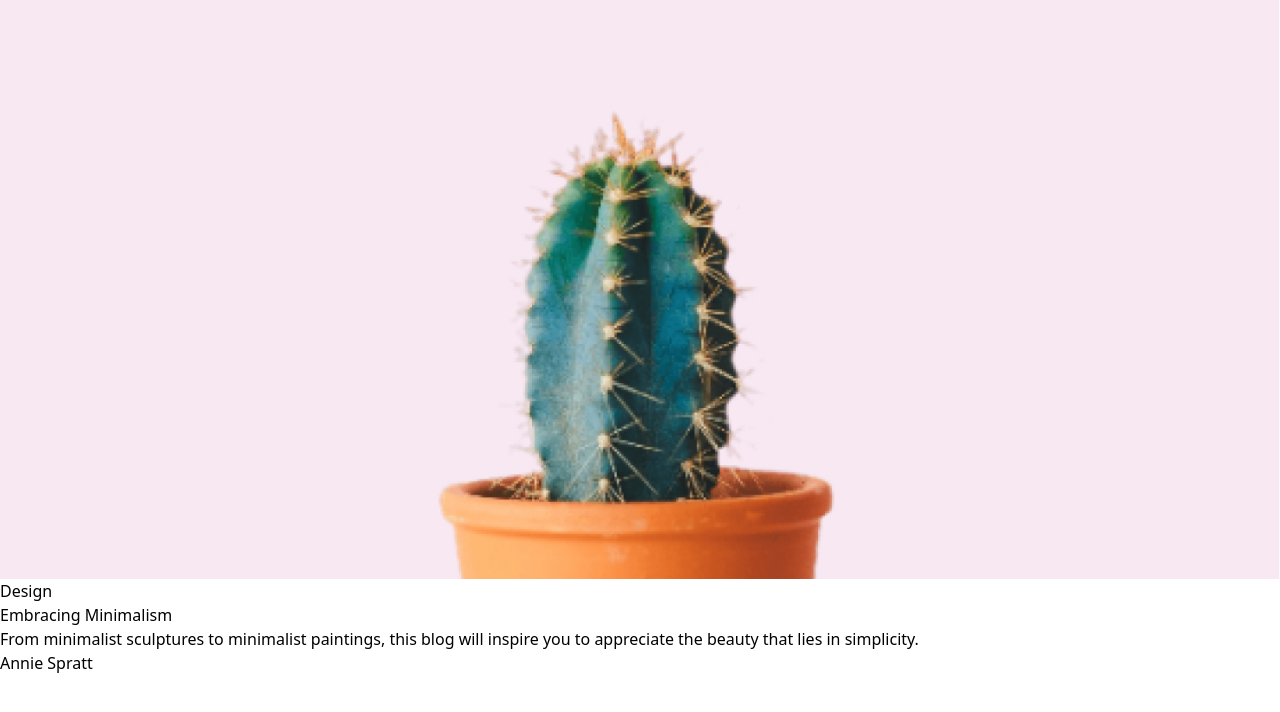
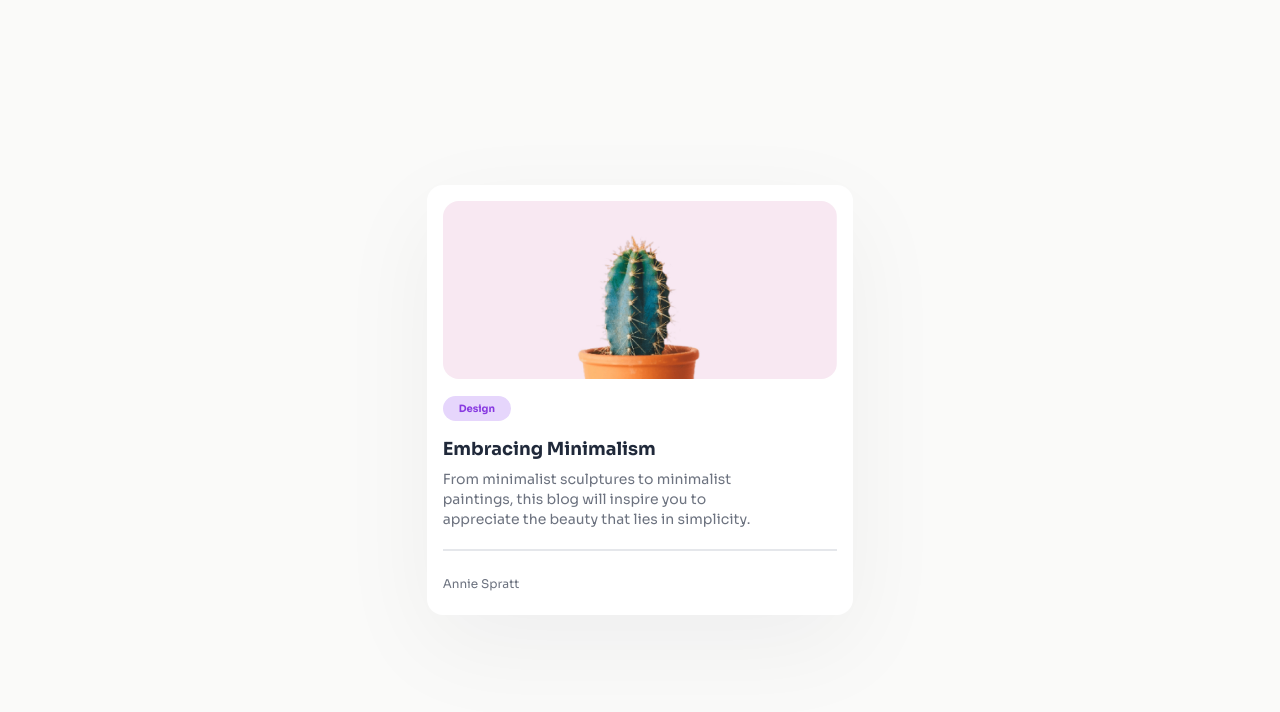
Before and after one commit to mrtbgau/MinimalBlogCard_dev-challenges-io, a plain HTML site: page index.html in a window 1280 px wide. Drawn offline with nearby package versions, Linux system fonts and the light colour scheme.

Commit message:
add styles

```diff
--- a/index.html
+++ b/index.html
@@ -22,19 +22,30 @@
     <title>Minimal Blog Card</title>
   </head>
   <body>
-    <main>
-      <div>
-        <div><img src="./assets/images/cactus_img.jpg" /></div>
-        <div><span>Design</span></div>
-        <div>
-          <span>Embracing Minimalism</span>
-          <p>
+    <main class="h-screen flex justify-center items-center bg-[#FAFAF9]">
+      <div
+        class="rounded-2xl xl:w-1/3 w-3/5 font-sora px-4 pt-4 pb-5 bg-[#FFFFFF] shadow-[0_30px_100px_0_rgba(17,23,41,0.05)]"
+      >
+        <img class="rounded-2xl" src="./assets/images/cactus_img.jpg" />
+        <div class="py-4">
+          <span
+            class="px-4 py-1.5 rounded-full text-[0.625rem] text-[#883AE1] bg-[#E6D6FC] font-bold"
+            >Design</span
+          >
+        </div>
+        <div class="flex flex-col gap-y-1.5">
+          <span class="xl:text-lg text-sm text-[#20293A] font-bold"
+            >Embracing Minimalism</span
+          >
+          <p class="xl:text-sm text-xs text-[#6C727F] text-balance">
             From minimalist sculptures to minimalist paintings, this blog will
             inspire you to appreciate the beauty that lies in simplicity.
           </p>
         </div>
-        <div></div>
-        <div><span>Annie Spratt</span></div>
+        <div class="my-5 border-[1px] bg-[#E5EAF0]"></div>
+        <div class="">
+          <span class="text-xs text-[#6C727F]">Annie Spratt</span>
+        </div>
       </div>
     </main>
   </body>
```
